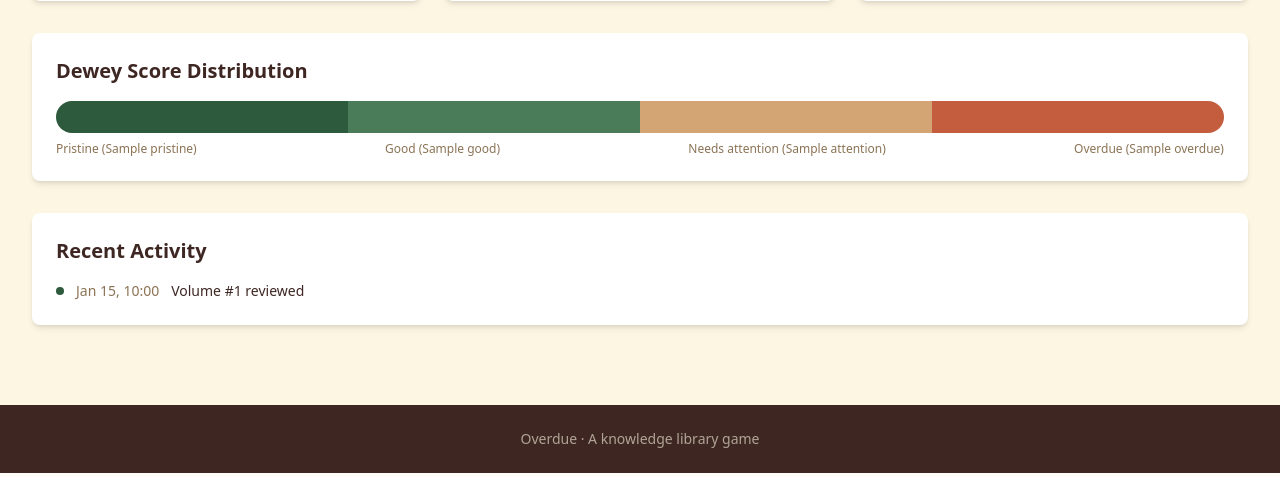
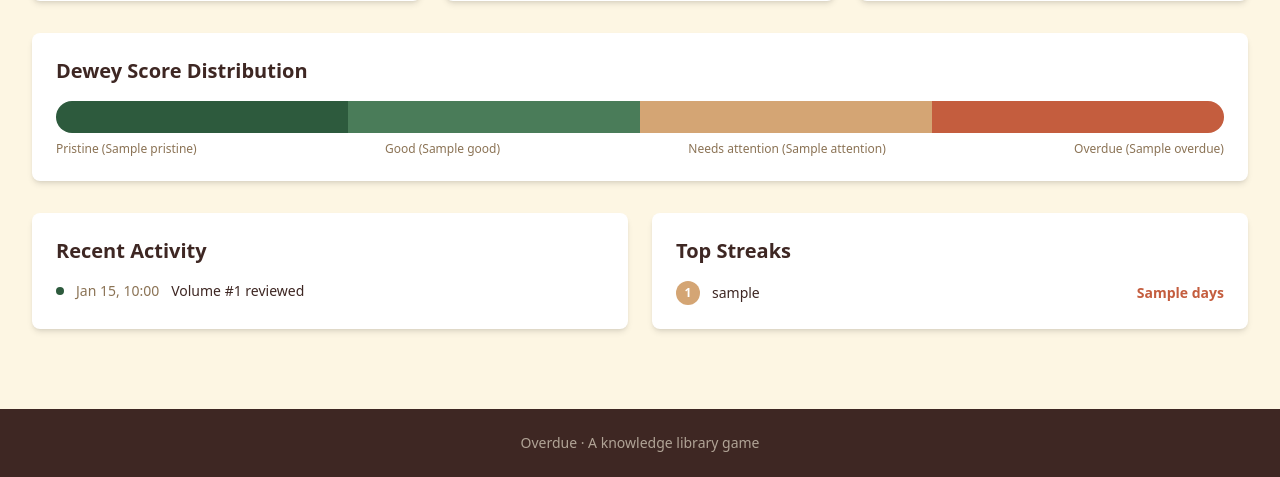
Before and after one commit to onlydole/overdue, a FastAPI app: template templates/dashboard.html in a window 1280 px wide. Shown: the part 447-924 px from the top of the page. Run offline with FastAPI, Linux system fonts and the light colour scheme; the template is opened without the code that fills it: most values are stand-ins (such as "Sample title", 1, 10 or a date in 2020); some libraries are stand-ins or nearby versions.

Commit message:
feat(web): add streak leaderboard widget to dashboard
Display top 5 active streaks alongside the recent activity feed on
the Reading Room dashboard.

Co-Authored-By: Claude Opus 4.6 <noreply@anthropic.com>

```diff
--- a/templates/dashboard.html
+++ b/templates/dashboard.html
@@ -50,6 +50,7 @@
         </div>
     </div>
 
+    <div class="grid grid-cols-1 md:grid-cols-2 gap-6">
         <!-- Recent Activity -->
         <div class="bg-white rounded-lg shadow-md p-6"
              hx-get="/partials/activity-feed"
@@ -70,5 +71,29 @@
             <p class="text-bark-light">No recent activity. Time to review some volumes!</p>
             {% endif %}
         </div>
+
+        <!-- Streak Leaderboard -->
+        <div class="bg-white rounded-lg shadow-md p-6"
+             hx-get="/partials/streak-leaderboard"
+             hx-trigger="every 60s"
+             hx-swap="innerHTML">
+            <h2 class="text-xl font-bold mb-4">Top Streaks</h2>
+            {% if streak_leaders %}
+            <ol class="space-y-3">
+                {% for entry in streak_leaders %}
+                <li class="flex items-center justify-between text-sm">
+                    <div class="flex items-center space-x-3">
+                        <span class="w-6 h-6 bg-amber rounded-full flex items-center justify-center text-white text-xs font-bold">{{ loop.index }}</span>
+                        <span class="font-medium">{{ entry.username }}</span>
+                    </div>
+                    <span class="text-rust font-bold">{{ entry.current_streak }} day{{ 's' if entry.current_streak != 1 }}</span>
+                </li>
+                {% endfor %}
+            </ol>
+            {% else %}
+            <p class="text-bark-light">No active streaks yet. Start reviewing!</p>
+            {% endif %}
+        </div>
+    </div>
 </div>
 {% endblock %}
```
Also changed, not shown: src/web/dashboard.py (+15 -1 lines). Lines whose indentation alone changed are shown as unchanged.
